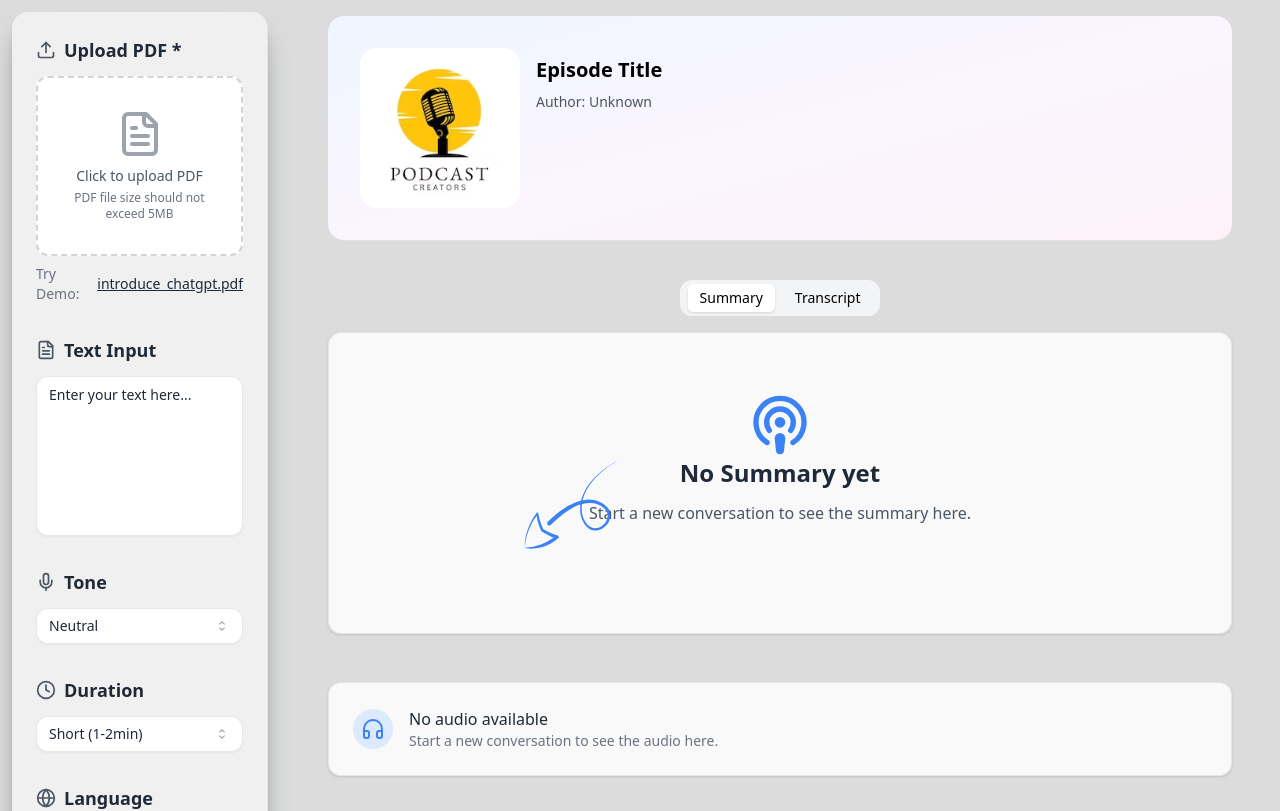
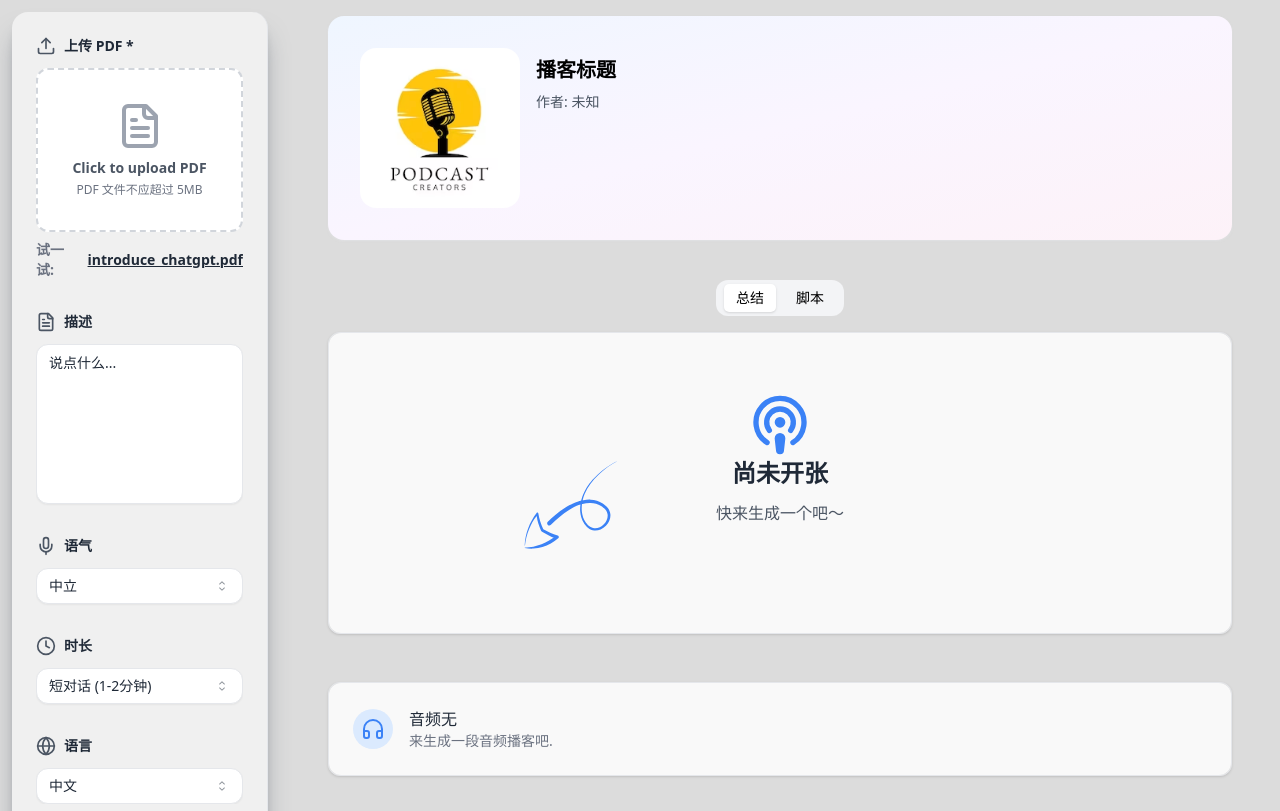
Before and after one commit to yx-it-sys/PodCastLM_mine, a React (Vite) app in the folder frontend/: page / in a window 1280 px wide. Shown: the top 811 px of the page. Built offline with nearby package versions, Linux system fonts and the light colour scheme.

Commit message:
feat: i18n

```diff
--- a/frontend/src/components/audio.tsx
+++ b/frontend/src/components/audio.tsx
@@ -92,8 +92,8 @@ export default function Audio({ audioUrl, isAudioLoading, audioError }: { audioU
                   <Headphones className="w-6 h-6 text-blue-500" />
                 </div>
                 <div>
-                  <p className="text-gray-800 font-medium">No audio available</p>
-                  <p className="text-gray-500 text-sm">Start a new conversation to see the audio here.</p>
+                  <p className="text-gray-800 font-medium">音频无</p>
+                  <p className="text-gray-500 text-sm">来生成一段音频播客吧.</p>
                 </div>
               </div>
             </>
--- a/frontend/src/components/episode.tsx
+++ b/frontend/src/components/episode.tsx
@@ -42,8 +42,8 @@ export default function Episode({ isPodInfoLoading, podInfoError, podInfoData }:
       {
         !isPodInfoLoading && !podInfoError && (
           <div className="flex-1 h-40 flex flex-col">
-            <h2 className="text-xl font-bold my-2">{podInfoData?.title || "Episode Title"}</h2>
-          <p className="text-sm text-gray-600">Author: {podInfoData?.host_name || "Unknown"}</p>
+            <h2 className="text-xl font-bold my-2">{podInfoData?.title || "播客标题"}</h2>
+          <p className="text-sm text-gray-600">作者: {podInfoData?.host_name || "未知"}</p>
         </div>
       )}
     </div>
--- a/frontend/src/components/menu.tsx
+++ b/frontend/src/components/menu.tsx
@@ -12,7 +12,7 @@ export default function Menu({ handleGenerate, isGenerating }: { handleGenerate:
   const [textInput, setTextInput] = useState('');
   const [tone, setTone] = useState('neutral');
   const [duration, setDuration] = useState('short');
-  const [language, setLanguage] = useState('English');
+  const [language, setLanguage] = useState('Chinese');
   const [fileError, setFileError] = useState<string | null>(null);
 
   const handleFileChange = (event: React.ChangeEvent<HTMLInputElement>) => {
@@ -63,7 +63,7 @@ export default function Menu({ handleGenerate, isGenerating }: { handleGenerate:
     <div className="w-full md:w-1/5 p-6 border-r rounded-2xl m-3 border-gray-200 bg-[rgb(240,240,240)] flex flex-col text-gray-800 hidden md:flex shadow-xl shadow-gray-600/50">
       <div className="flex-grow overflow-y-auto space-y-8">
         <div className="transition-all duration-300">
-          <h2 className="text-lg font-semibold mb-3 flex items-center"><Upload className="mr-2 text-gray-600" size={20} /> Upload PDF *</h2>
+          <h2 className="text-sm font-semibold mb-3 flex items-center"><Upload className="mr-2 text-gray-600" size={20} /> 上传 PDF *</h2>
           <div className="border-2 border-dashed border-gray-300 rounded-xl p-8 text-center cursor-pointer hover:border-gray-400 bg-white hover:bg-gray-50 transition-all duration-300">
             <input
               type="file"
@@ -74,20 +74,20 @@ export default function Menu({ handleGenerate, isGenerating }: { handleGenerate:
             />
             <label htmlFor="pdf-upload" className="cursor-pointer">
               <FileText className="mx-auto h-12 w-12 text-gray-400" />
-              <p className="mt-2 text-sm text-gray-600">
+              <p className="mt-2 text-sm font-semibold text-gray-600">
                 {pdfFile ? pdfFile.name : "Click to upload PDF"}
               </p>
               <p className="mt-1 text-xs text-gray-500">
-                PDF file size should not exceed 5MB
+                PDF 文件不应超过 5MB
               </p>
             </label>
           </div>
           {fileError && <p className="text-red-500">{fileError}</p>}
           <div className="flex items-center space-x-2 pt-2">
-            <span className="text-sm text-gray-500">Try Demo: </span>
+            <span className="text-sm font-semibold text-gray-500">试一试: </span>
             <button
               onClick={handleDemoPdfClick}
-              className="text-sm  underline"
+              className="text-sm  font-semibold underline"
             >
               introduce_chatgpt.pdf
             </button>
@@ -95,52 +95,52 @@ export default function Menu({ handleGenerate, isGenerating }: { handleGenerate:
         </div>
 
         <div>
-          <h2 className="text-lg font-semibold mb-3 flex items-center"><FileText className="mr-2 text-gray-600" size={20} /> Text Input</h2>
+          <h2 className="text-sm font-semibold mb-3 flex items-center"><FileText className="mr-2 text-gray-600" size={20} /> 描述</h2>
           <Textarea
             style={{"resize": "none"}}
-            placeholder="Enter your text here..."
+            placeholder="说点什么..."
             className="w-full h-40 bg-white border-gray-200 text-gray-800 rounded-xl focus:border-gray-400 focus:ring-gray-400"
             value={textInput}
             onChange={(e) => setTextInput(e.target.value)}
           />
         </div>
         <div>
-          <h2 className="text-lg font-semibold mb-3 flex items-center"><Mic className="mr-2 text-gray-600" size={20} /> Tone</h2>
+          <h2 className="text-sm font-semibold mb-3 flex items-center"><Mic className="mr-2 text-gray-600" size={20} /> 语气</h2>
           <Select onValueChange={setTone}>
             <SelectTrigger className="w-full bg-white border-gray-200 text-gray-800 rounded-xl">
-              <SelectValue placeholder="Neutral" defaultValue={tone}/>
+              <SelectValue placeholder="中立" defaultValue={tone}/>
             </SelectTrigger>
             <SelectContent className="bg-white border-gray-200 rounded-xl" >
-              <SelectItem value="neutral" className="cursor-pointer hover:bg-gray-100">Neutral</SelectItem>
-              <SelectItem value="happy" className="cursor-pointer hover:bg-gray-100">Happy</SelectItem>
-              <SelectItem value="sad" className="cursor-pointer hover:bg-gray-100">Sad</SelectItem>
-              <SelectItem value="excited" className="cursor-pointer hover:bg-gray-100">Excited</SelectItem>
+              <SelectItem value="neutral" className="cursor-pointer hover:bg-gray-100">中立</SelectItem>
+              <SelectItem value="happy" className="cursor-pointer hover:bg-gray-100">开心</SelectItem>
+              <SelectItem value="sad" className="cursor-pointer hover:bg-gray-100">难过</SelectItem>
+              <SelectItem value="excited" className="cursor-pointer hover:bg-gray-100">兴奋</SelectItem>
             </SelectContent>
           </Select>
         </div>
 
         <div>
-          <h2 className="text-lg font-semibold mb-3 flex items-center"><Clock className="mr-2 text-gray-600" size={20} /> Duration</h2>
+          <h2 className="text-sm font-semibold mb-3 flex items-center"><Clock className="mr-2 text-gray-600" size={20} /> 时长</h2>
           <Select onValueChange={setDuration}>
             <SelectTrigger className="w-full bg-white border-gray-200 text-gray-800 rounded-xl">
-              <SelectValue placeholder="Short (1-2min)" defaultValue={duration}/>
+              <SelectValue placeholder="短对话 (1-2分钟)" defaultValue={duration}/>
             </SelectTrigger>
             <SelectContent className="bg-white border-gray-200 rounded-xl">
-              <SelectItem value="short" className="cursor-pointer  hover:bg-gray-100">Short (1-2min)</SelectItem>
-              <SelectItem value="medium" className="cursor-pointer hover:bg-gray-100">Medium (3-4min)</SelectItem>
+              <SelectItem value="short" className="cursor-pointer  hover:bg-gray-100">短对话 (1-2分钟)</SelectItem>
+              <SelectItem value="medium" className="cursor-pointer hover:bg-gray-100">中对话 (3-5分钟)</SelectItem>
             </SelectContent>
           </Select>
         </div>
 
         <div>
-          <h2 className="text-lg font-semibold mb-3 flex items-center"><Globe className="mr-2 text-gray-600" size={20} /> Language</h2>
+          <h2 className="text-sm font-semibold mb-3 flex items-center"><Globe className="mr-2 text-gray-600" size={20} /> 语言</h2>
           <Select onValueChange={setLanguage}>
             <SelectTrigger className="w-full bg-white border-gray-200 text-gray-800 rounded-xl">
-              <SelectValue placeholder={language} defaultValue={language}/>
+              <SelectValue placeholder="中文" defaultValue={language}/>
             </SelectTrigger>
             <SelectContent className="bg-white border-gray-200 rounded-xl">
-              <SelectItem value="English" className="cursor-pointer transition-colors duration-150 ease-in-out hover:bg-gray-100">English</SelectItem>
-              <SelectItem value="Chinese" className="cursor-pointer transition-colors duration-150 ease-in-out hover:bg-gray-100">Chinese</SelectItem>
+              <SelectItem value="English" className="cursor-pointer transition-colors duration-150 ease-in-out hover:bg-gray-100">英文</SelectItem>
+              <SelectItem value="Chinese" className="cursor-pointer transition-colors duration-150 ease-in-out hover:bg-gray-100">中文</SelectItem>
             </SelectContent>
           </Select>
         </div>
@@ -160,7 +160,7 @@ export default function Menu({ handleGenerate, isGenerating }: { handleGenerate:
           onClick={handleSubmit}
         >
           {!isGenerating && <Sparkles className="w-5 h-5" />}
-          <span>{isGenerating ? 'Generating...' : 'Generate'}</span>
+          <span>{isGenerating ? '生成中...' : '生成播客'}</span>
         </Button>
       </div>
     </div>
--- a/frontend/src/components/transcript.tsx
+++ b/frontend/src/components/transcript.tsx
@@ -53,13 +53,13 @@ export default function Transcript({
               value="summary"
               className="data-[state=active]:bg-white rounded-[5px] m-1"
             >
-              Summary
+              总结
             </TabsTrigger>
             <TabsTrigger
               value="transcript"
               className="data-[state=active]:bg-white rounded-[5px] m-1"
             >
-              Transcript
+              脚本
             </TabsTrigger>
           </TabsList>
         </div>
@@ -132,9 +132,9 @@ function renderContent(isLoading: boolean, error: string | null, textChunks: str
                 <div className="group flex items-center justify-center">
                   <Podcast className="w-16 h-16 text-blue-500 transition-all duration-300 group-hover:text-indigo-600 group-hover:rotate-12" />
                 </div>
-                <h3 className="text-2xl font-bold text-gray-800 mb-3 animate-fade-in-up">No Summary yet</h3>
+                <h3 className="text-2xl font-bold text-gray-800 mb-3 animate-fade-in-up">尚未开张</h3>
                 <p className="text-gray-600 mb-6 max-w-md animate-fade-in-up animation-delay-150">
-                  Start a new conversation to see the summary here.
+                   快来生成一个吧～
                 </p>
               </div>
               <div className="absolute left-[20%] bottom-[20%]">
```
